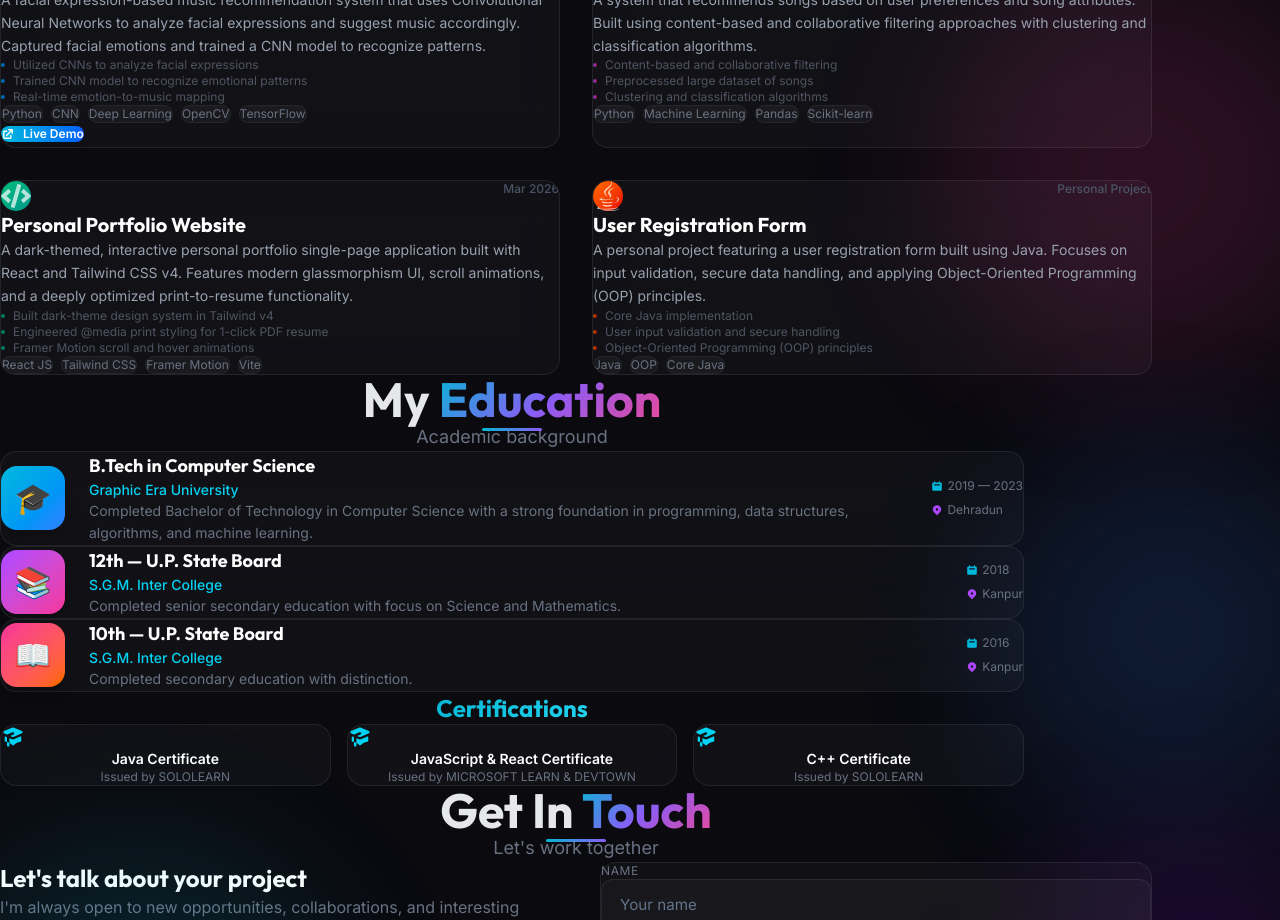
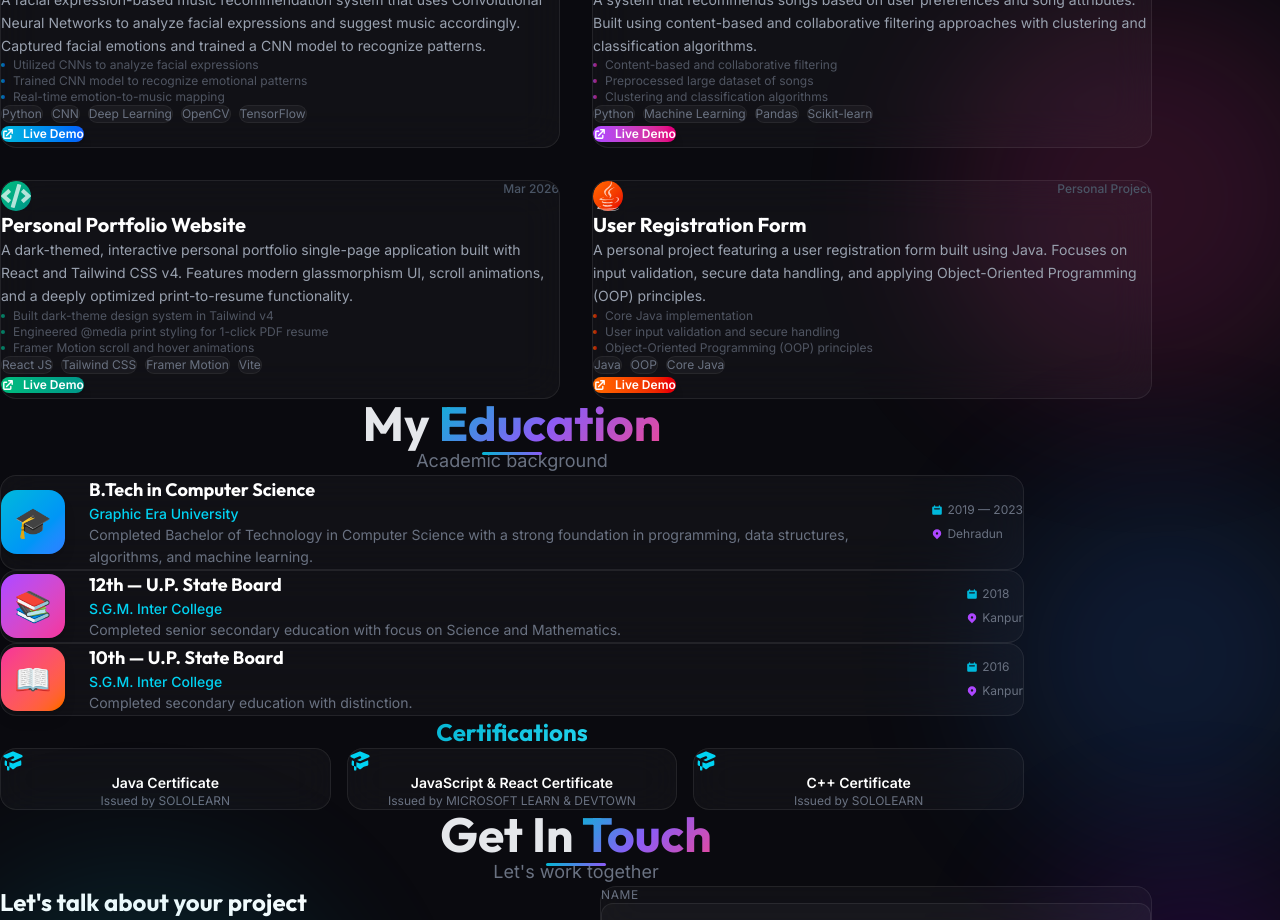
Before and after one commit to Rajvardhan-1/my-portfolio, a React (Vite) app: page / in a window 1280 px wide. Shown: the part 1920-2840 px from the top of the page. Built offline with nearby package versions, Linux system fonts and the light colour scheme.

Commit message:
Add real live demo links for all projects

```diff
--- a/src/components/Projects.jsx
+++ b/src/components/Projects.jsx
@@ -26,6 +26,7 @@ const projects = [
     icon: <FaMusic className="text-3xl" />,
     gradient: 'from-purple-500 to-pink-600',
     period: 'Mar 2022 — Apr 2022',
+    link: '#',
     highlights: [
       'Content-based and collaborative filtering',
       'Preprocessed large dataset of songs',
@@ -39,6 +40,7 @@ const projects = [
     icon: <FaCode className="text-3xl" />,
     gradient: 'from-emerald-500 to-teal-600',
     period: 'Mar 2026',
+    link: 'https://rajfoliodev.vercel.app/',
     highlights: [
       'Built dark-theme design system in Tailwind v4',
       'Engineered @media print styling for 1-click PDF resume',
@@ -52,6 +54,7 @@ const projects = [
     icon: <FaJava className="text-3xl" />,
     gradient: 'from-orange-500 to-red-600',
     period: 'Personal Project',
+    link: 'https://fullstackjava-2.onrender.com/',
     highlights: [
       'Core Java implementation',
       'User input validation and secure handling',
```
